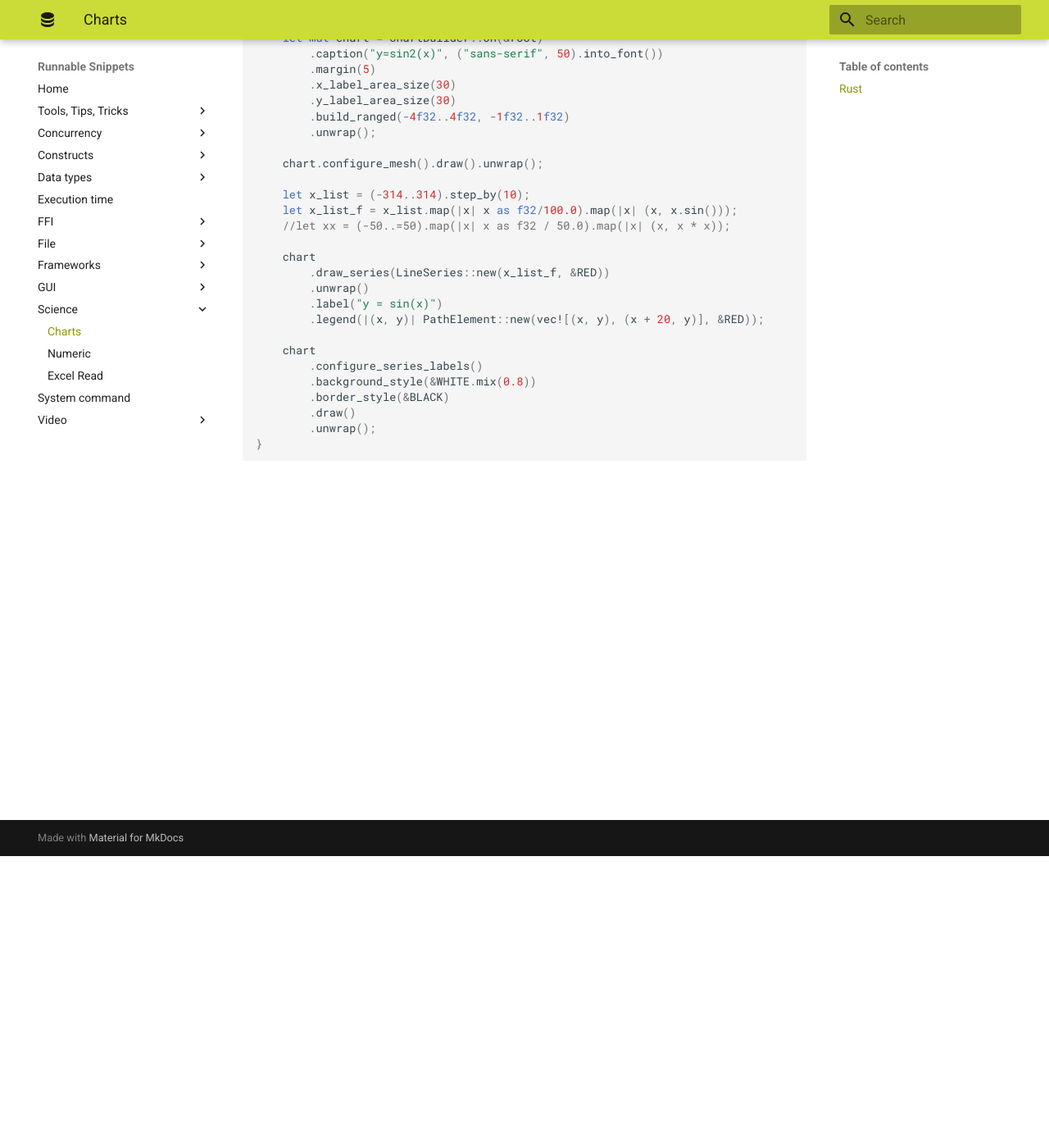
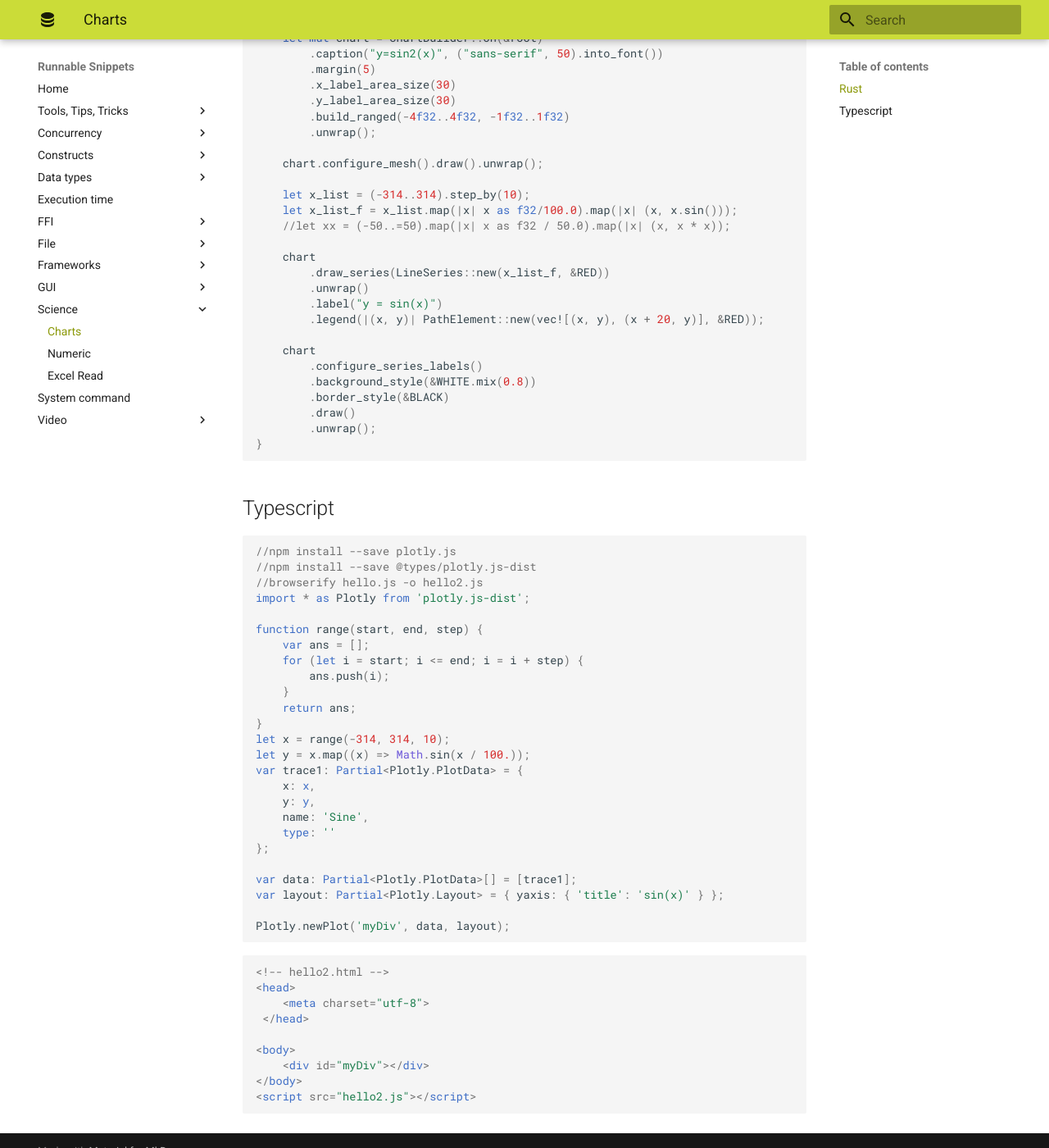
Before and after one commit to wegmarken2006/snippets_src, an MkDocs documentation site: the page built from docs/Charts.md, in a window 1280 px wide and 1400 px high, scrolled down 356 px. Shown: the whole window at 82% size. Built offline with MkDocs 1.6.1 and Material for MkDocs 9.7.7, drawn with Linux system fonts in a browser that asks for light colours.

Commit message:
Typescript chart

````diff
--- a/docs/Charts.md
+++ b/docs/Charts.md
@@ -40,3 +40,44 @@ fn main() {
 }
 
 ```
+
+## Typescript
+```typescript
+
+//npm install --save plotly.js
+//npm install --save @types/plotly.js-dist
+//browserify hello.js -o hello2.js
+import * as Plotly from 'plotly.js-dist';
+
+function range(start, end, step) {
+    var ans = [];
+    for (let i = start; i <= end; i = i + step) {
+        ans.push(i);
+    }
+    return ans;
+}
+let x = range(-314, 314, 10);
+let y = x.map((x) => Math.sin(x / 100.));
+var trace1: Partial<Plotly.PlotData> = {
+    x: x,
+    y: y,
+    name: 'Sine',
+    type: ''
+};
+
+var data: Partial<Plotly.PlotData>[] = [trace1];
+var layout: Partial<Plotly.Layout> = { yaxis: { 'title': 'sin(x)' } };
+
+Plotly.newPlot('myDiv', data, layout);
+```
+```html
+<!-- hello2.html -->
+<head>
+    <meta charset="utf-8">
+ </head>
+
+<body>
+    <div id="myDiv"></div>
+</body>
+<script src="hello2.js"></script>
+```
````
Also changed, not shown: docs/Installation hints.md (+1 -0 lines).
